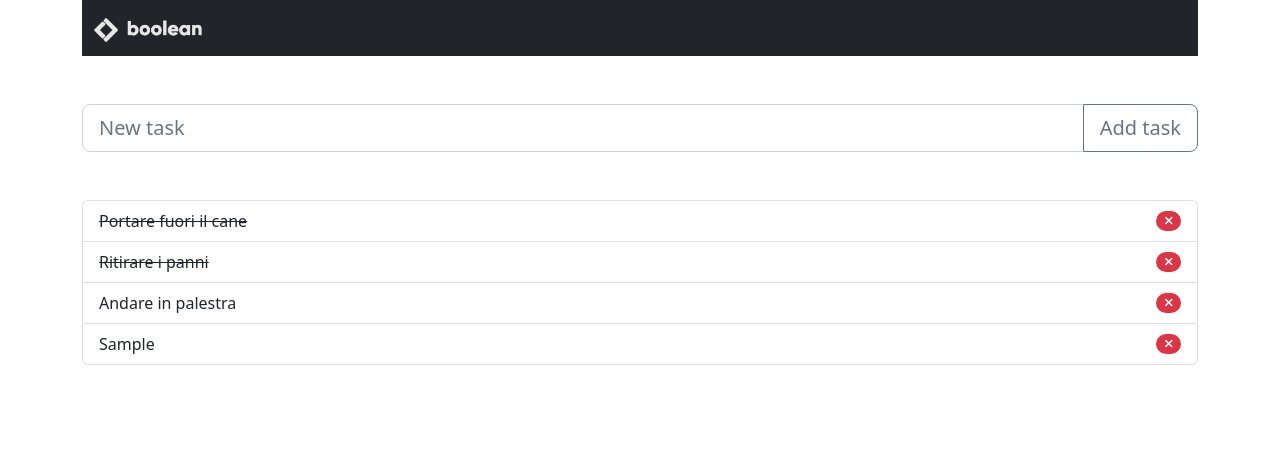
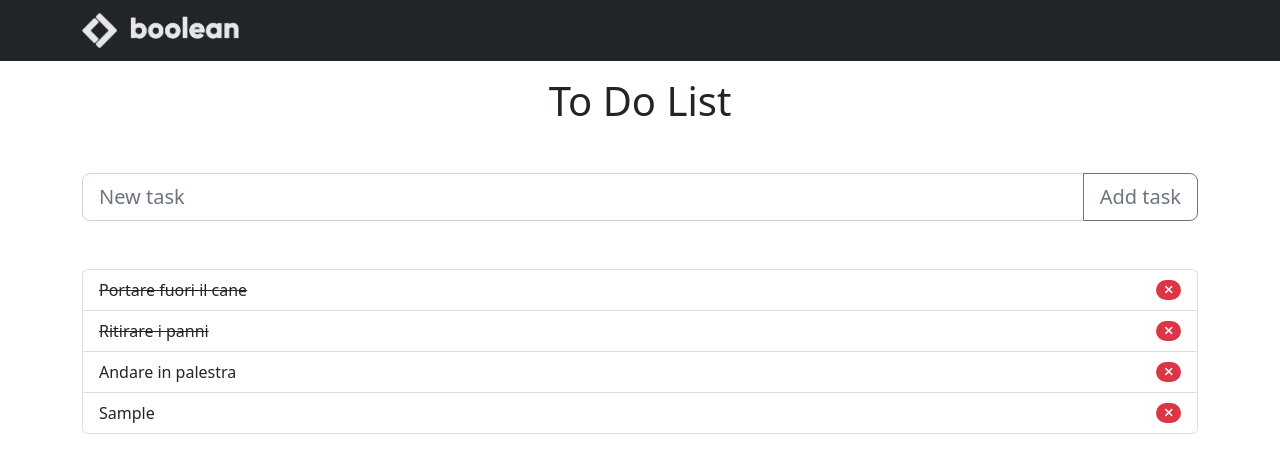
Before and after one commit to Gianmarco-Leone/vue-todolist, a plain HTML site: page index.html in a window 1280 px wide. Both pictures are taken after typing "Sample" into the empty fields and a click on the button "Add task". Drawn offline with nearby package versions, Linux system fonts and the light colour scheme.

Commit message:
add full input condition + final commit

```diff
--- a/index.html
+++ b/index.html
@@ -37,14 +37,24 @@
 
   <body>
     <div id="app">
+      <nav class="navbar bg-dark">
+        <div class="container">
+          <a class="navbar-brand" href="#">
+            <img src="./img/boolean-logo.png" alt="Boolean" height="35" />
+          </a>
+        </div>
+      </nav>
+
       <div class="container">
-        <nav class="navbar bg-dark">
-          <div class="container">
-            <a class="navbar-brand" href="#">
-              <img src="./img/boolean-logo.png" alt="Boolean" height="24" />
-            </a>
-          </div>
-        </nav>
+        <h1 class="text-center my-3">To Do List</h1>
+
+        <div
+          v-if="insertError == true"
+          class="alert alert-danger mt-5"
+          role="alert"
+        >
+          Inserisci almeno un carattere
+        </div>
 
         <div class="input-group input-group-lg my-5">
           <input
--- a/js/app.js
+++ b/js/app.js
@@ -43,20 +43,33 @@ const app = Vue.createApp({
         text: "",
         done: false,
       },
+
+      insertError: false,
     };
   },
   methods: {
-    // MILESTONE 3 - Recupero valore scritto nell'input, lo inserisco in un oggetto non "proxy" e lo aggiungo alla lista dei tasks, infine svuoto l'input tag
+    // **MILESTONE 3** - Recupero valore scritto nell'input, lo inserisco in un oggetto non "proxy" e lo aggiungo alla lista dei tasks, infine svuoto l'input tag
     addTask() {
       const newInsertTask = { text: this.newTask.text };
-      this.tasks.push(newInsertTask);
+
+      //   Aggiungo controllo per non avere elemento della lista vuoto
+      if (this.newTask.text.length > 0) {
+        this.tasks.push(newInsertTask);
+        // Riassegno false per rimuovere il box del messaggio di errore quando inserisco un elemento nella lista
+        this.insertError = false;
+      } else {
+        this.insertError = true;
+      }
+
       this.newTask.text = "";
     },
-    // MILESTONE 2 - Creo una funzione per rimuovere elemento dalla lista
+
+    // **MILESTONE 2** - Creo una funzione per rimuovere elemento dalla lista
     removeTask(i) {
       this.tasks.splice(i, 1);
     },
-    // BONUS 2 - Cliccando sul testo dell'item inverto la condizione "done"
+
+    // **BONUS 2** - Cliccando sul testo dell'item inverto la condizione "done"
     taskToDo(i) {
       if (this.tasks[i].done == true) {
         this.tasks[i].done = false;
```
